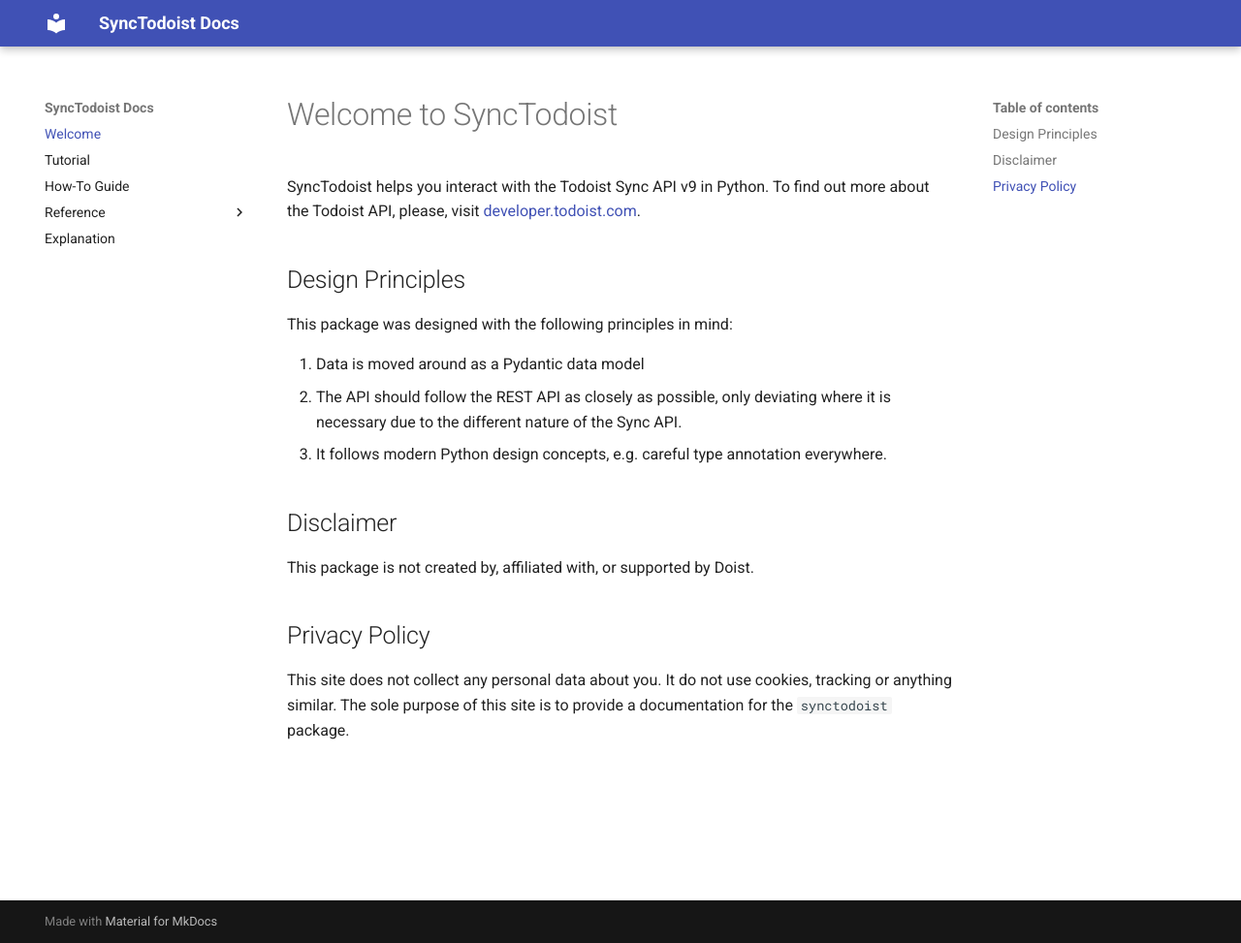
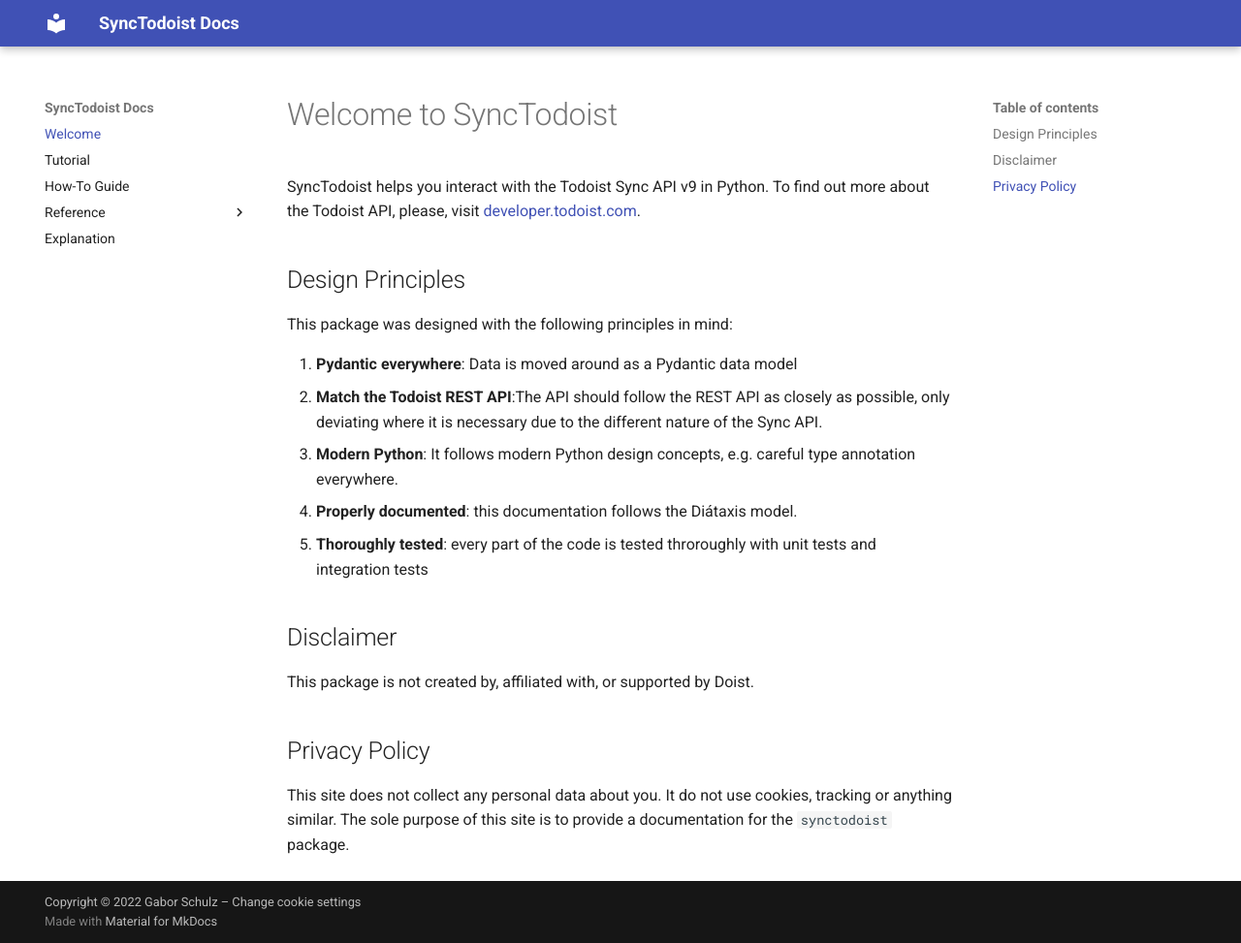
Before and after one commit to gaborschulz/synctodoist, an MkDocs documentation site: the page built from docs/index.md, in a window 1280 px wide and 973 px high. Shown: the whole window at 97% size. Built offline with MkDocs 1.6.1 and Material for MkDocs 9.7.7, drawn with Linux system fonts in a browser that asks for light colours.

Commit message:
synctodoist-28 Write documentation

```diff
--- a/docs/index.md
+++ b/docs/index.md
@@ -7,9 +7,12 @@
 
 This package was designed with the following principles in mind:
 
-1. Data is moved around as a Pydantic data model
-2. The API should follow the REST API as closely as possible, only deviating where it is necessary due to the different nature of the Sync API.
-3. It follows modern Python design concepts, e.g. careful type annotation everywhere.
+1. **Pydantic everywhere**: Data is moved around as a Pydantic data model
+2. **Match the Todoist REST API**:The API should follow the REST API as closely as possible, only deviating where it is necessary due to the different nature of
+   the Sync API.
+3. **Modern Python**: It follows modern Python design concepts, e.g. careful type annotation everywhere.
+4. **Properly documented**: this documentation follows the Diátaxis model.
+5. **Thoroughly tested**: every part of the code is tested throroughly with unit tests and integration tests
 
 ## Disclaimer
 
--- a/mkdocs.yml
+++ b/mkdocs.yml
@@ -16,3 +16,12 @@
             -   Models: reference/models.md
             -   Exceptions: reference/exceptions.md
     -   Explanation: explanation
+
+extra:
+    consent:
+        title: Cookie consent
+        description: >-
+            This site does not use any cookies whatsoever. No tracking, no personal data collection, only plain documentation.
+
+copyright: >
+    Copyright &copy; 2022 Gabor Schulz – <a href="#__consent">Change cookie settings</a>
--- a/pyproject.toml
+++ b/pyproject.toml
@@ -29,7 +29,6 @@
 python = "^3.11"
 httpx = "^0.23.1"
 pydantic = "^1.10.2"
-mkdocstrings = "^0.19.1"
 
 
 [build-system]
@@ -49,6 +48,7 @@
 
 [tool.poetry.group.docs.dependencies]
 mkdocs-material = "^8.5.10"
+mkdocstrings = {extras = ["python"], version = "^0.19.1"}
 
 [tool.isort]
 profile = "black"
```
Also changed, not shown: docs/explanation/index.md (+1 -0 lines), docs/how-tos/index.md (+1 -0 lines), docs/reference/exceptions.md (+1 -0 lines), docs/reference/managers.md (+15 -0 lines), docs/reference/models.md (+1 -0 lines), docs/tutorials/index.md (+1 -0 lines), 4 other files.
